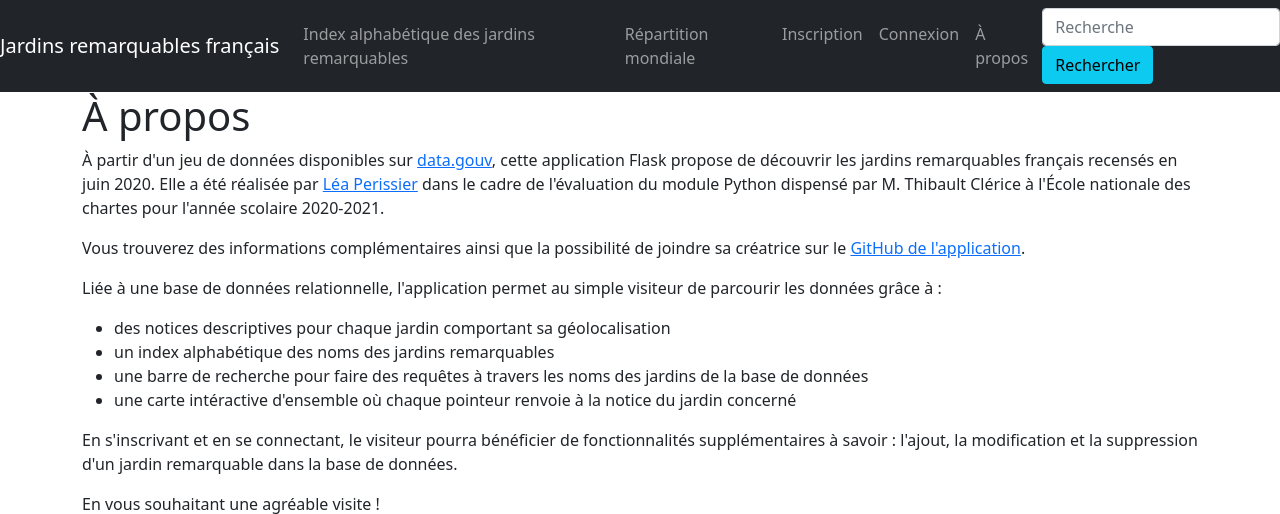
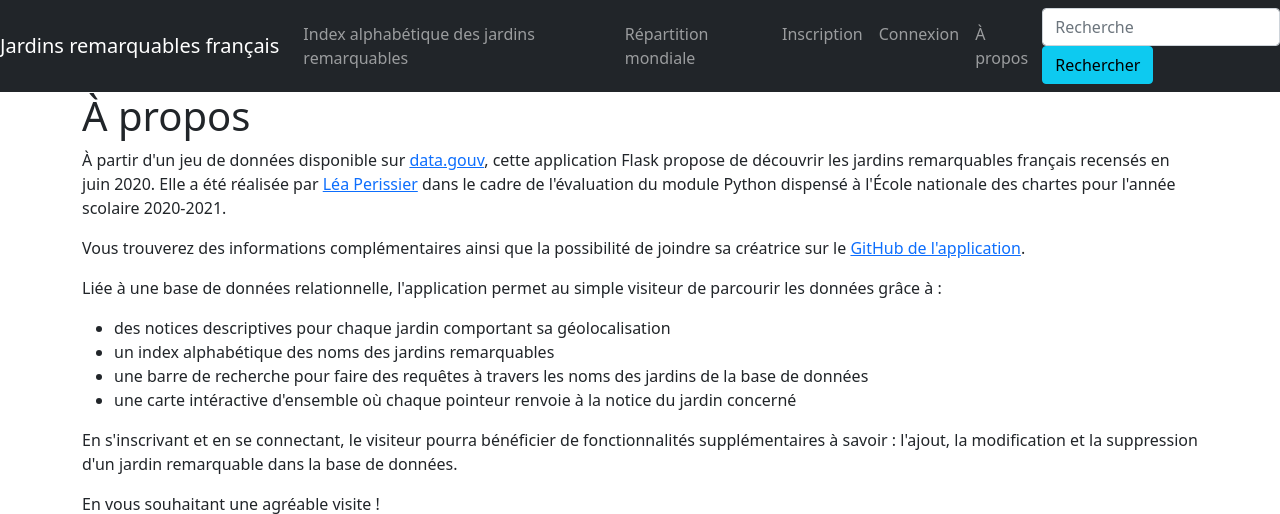
Before and after one commit to leaprs/jardins_remarquables_project, a Flask app: page /description_projet in a window 1280 px wide. Shown: the top 514 px of the page. Run offline with Flask 2, Linux system fonts and the light colour scheme; some libraries are stand-ins or nearby versions.

Commit message:
ajout modifs

```diff
--- a/jardins_remarquables/templates/pages/description_projet.html
+++ b/jardins_remarquables/templates/pages/description_projet.html
@@ -3,10 +3,10 @@
 {% block corps %}
     <h1>À propos</h1>
 
-    <p>À partir d'un jeu de données disponibles sur <a href="https://www.data.gouv.fr/fr/datasets/liste-des-jardins-remarquables/" target="_blank">data.gouv</a>,
+    <p>À partir d'un jeu de données disponible sur <a href="https://www.data.gouv.fr/fr/datasets/liste-des-jardins-remarquables/" target="_blank">data.gouv</a>,
         cette application Flask propose de découvrir les jardins remarquables français recensés en juin 2020.
         Elle a été réalisée par <a href="https://github.com/leaprs" target="_blank">Léa Perissier</a> dans le cadre de l'évaluation du module Python
-        dispensé par M. Thibault Clérice à l'École nationale des chartes pour l'année scolaire 2020-2021.</p>
+        dispensé à l'École nationale des chartes pour l'année scolaire 2020-2021.</p>
     <p>Vous trouverez des informations complémentaires ainsi que la possibilité de joindre sa créatrice sur le
         <a href="https://github.com/leaprs/jardins_remarquables_project" target="_blank">GitHub de l'application</a>.</p>
     <p>Liée à une base de données relationnelle, l'application permet au simple visiteur de parcourir les données grâce à :
```
